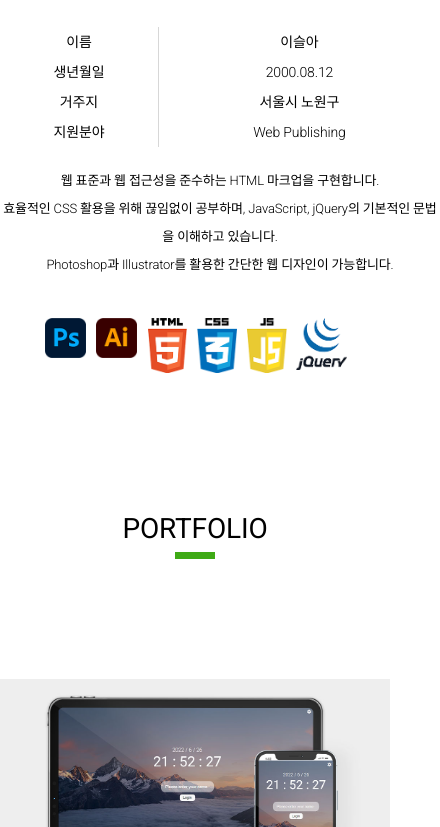
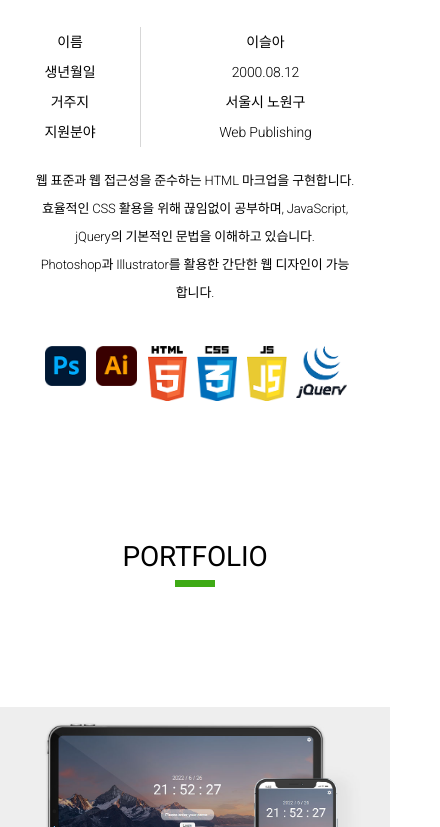
Before and after one commit to eobeobeo/pf, a plain HTML site: page index.html in a window 390 px wide. Shown: the part 1354-2181 px from the top of the page, 440 px wide, since content can reach past the window. Drawn offline with Linux system fonts and the light colour scheme.

Commit message:
responsive problem

```diff
--- a/css/default.css
+++ b/css/default.css
@@ -421,6 +421,18 @@ header {
     }
 }
 
+@media screen and (max-width: 400px) {
+    .profile_info {
+        width: auto;
+    }
+
+    .profile_info p {
+        width: 320px;
+        margin-left: auto;
+        margin-right: auto;
+    }
+}
+
 /* portfolio(포트폴리오) */
 #portfolio {
     width: 100%;
```
